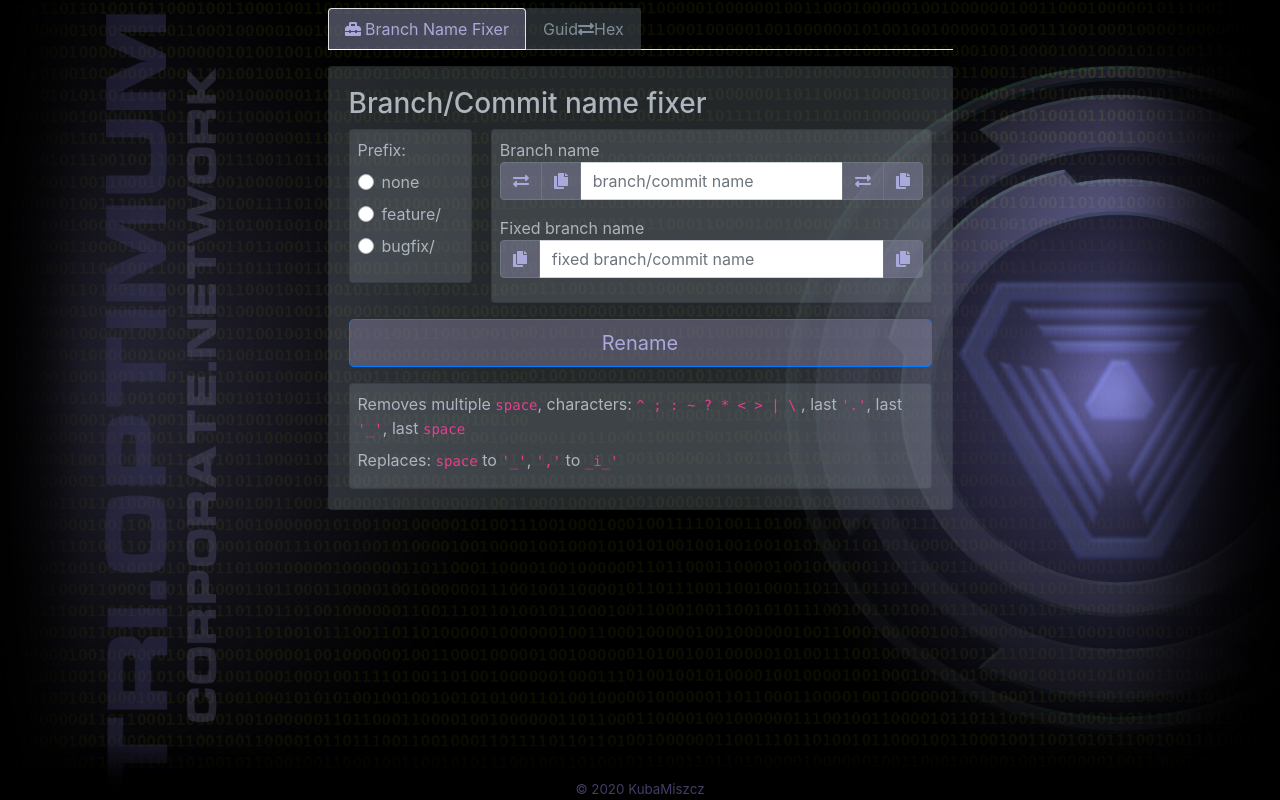
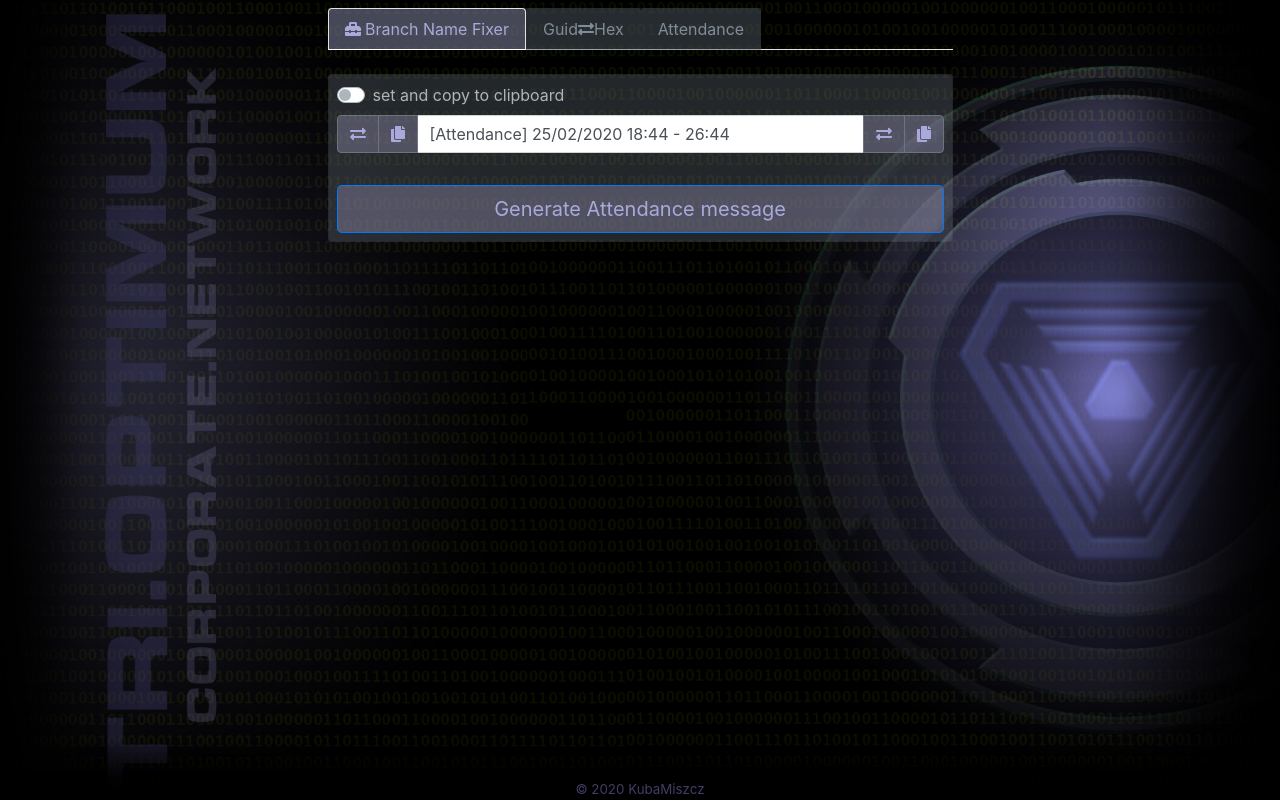
Before and after one commit to KubaMiszcz/KMDevTools, an Angular app: page / in a window 1280 px wide. Built offline with nearby package versions, Linux system fonts and the light colour scheme.

Commit message:
add attendance message gegnerator

```diff
--- a/src/app/app.component.html
+++ b/src/app/app.component.html
@@ -5,23 +5,42 @@
     <div class="col-6">
 
       <ul class="nav nav-tabs" id="myTab" role="tablist">
+
         <li class="nav-item">
           <a class="nav-link active" id="home-tab" data-toggle="tab" href="#BranchNameFixer" role="tab" aria-controls="home" aria-selected="true">
             <i class="fas fa-toolbox    "></i>
             Branch Name Fixer</a>
         </li>
+
         <li class="nav-item">
           <a class="nav-link" id="profile-tab" data-toggle="tab" href="#Guid2Hex" role="tab" aria-controls="profile" aria-selected="false">
             Guid<i class="fas fa-exchange-alt"></i>Hex</a>
         </li>
+
+        <li class="nav-item">
+          <a class="nav-link" id="profile-tab" data-toggle="tab" href="#attendance" role="tab" aria-controls="profile" aria-selected="false">
+            Attendance</a>
+        </li>
+
       </ul>
+
+
+
       <div class="tab-content" id="myTabContent">
-        <div class="tab-pane fade  show active" id="BranchNameFixer" role="tabpanel" aria-labelledby="home-tab">
+
+
+        <div class="tab-pane fade  " id="BranchNameFixer" role="tabpanel" aria-labelledby="home-tab">
           <app-branch-name-fixer></app-branch-name-fixer>
         </div>
+
         <div class="tab-pane fade" id="Guid2Hex" role="tabpanel" aria-labelledby="profile-tab">
           <app-guid-to-hex></app-guid-to-hex>
         </div>
+
+        <div class="tab-pane fade show active" id="attendance" role="tabpanel" aria-labelledby="attendance-tab">
+          <app-attendance></app-attendance>
+        </div>
+
       </div>
     </div>
 
--- a/src/app/app.module.ts
+++ b/src/app/app.module.ts
@@ -6,10 +6,12 @@ import { NgModule } from '@angular/core';
 import { AppRoutingModule } from './app-routing.module';
 import { AppComponent } from './app.component';
 import { BranchNameFixerModule } from './branch-name-fixer-module/branch-name-fixer.module';
+import { AttendanceComponent } from './attendance/attendance.component';
 
 @NgModule({
   declarations: [
-    AppComponent
+    AppComponent,
+    AttendanceComponent
   ],
   imports: [
     BrowserModule,
--- /dev/null
+++ b/src/app/attendance/attendance.component.html
@@ -0,0 +1,52 @@
+<div class="col p-0 pt-4">
+  <div class="card">
+    <div class="card-body p-2">
+
+
+      <div class="form-group">
+
+        <div class="custom-control custom-switch mb-2">
+          <input [(ngModel)]="fullAuto" type="checkbox" class="custom-control-input" id="customSwitch1">
+          <label class="custom-control-label" for="customSwitch1">set and copy to clipboard</label>
+        </div>
+
+        <!-- <label for="">standard Guid/UUID</label> -->
+        <div class="input-group mb-3">
+          <div class="input-group-prepend">
+            <button class="btn btn-outline-secondary" type="button" id="button-addon1" (click)="generateAttendanceMessage()">
+              <i class="fas fa-exchange-alt"></i>
+            </button>
+            <button class="btn btn-outline-secondary" type="button" id="button-addon1" (click)="copyInputMessageToClipboard(attendanceInput)">
+              <i class="fas fa-copy"></i>
+            </button>
+          </div>
+
+          <input #attendanceInput [(ngModel)]="attendanceMessage" type="text" class="form-control" name="guid" id="guid" aria-describedby="helpId"
+            placeholder="Today Attendance Message" value="">
+
+          <div class="input-group-append">
+            <button class="btn btn-outline-secondary" type="button" id="button-addon1" (click)="generateAttendanceMessage()">
+              <i class="fas fa-exchange-alt"></i>
+            </button>
+            <button class="btn btn-outline-secondary" type="button" id="button-addon1" (click)="copyInputMessageToClipboard(attendanceInput)">
+              <i class="fa fa-copy    "> </i>
+            </button>
+          </div>
+        </div>
+
+      </div>
+
+
+      <div class="col p-0 pt-3 d-flex">
+        <button type="submit" class="flex-fill btn btn-primary btn-lg " (click)="generateAttendanceMessage()">Generate Attendance message </button>
+      </div>
+
+
+    </div>
+  </div>
+
+</div>
+
+<div *ngIf="showAlert" class="alert alert-info m-4" role="alert">
+  Generated! {{fullAuto?'And copied to clipboard':''}}
+</div>
--- /dev/null
+++ b/src/app/attendance/attendance.component.scss
@@ -0,0 +1,25 @@
+.card {
+  background-color: #808b9847;
+  color: #adb5bd;
+}
+
+.alert {
+  color: hsla(244, 36%, 67%, 1);
+  background-color: #7a7ac45e;
+  border: none;
+}
+
+.btn {
+  background-color: hsla(242, 18%, 63%, 0.4);
+  color: hsla(238, 41%, 76%, 1);
+}
+
+.btn:hover {
+  background-color: hsla(242, 90%, 28%, 0.637);
+  color: hsla(238, 41%, 76%, 1);
+}
+
+.btn-primary:not(:disabled):not(.disabled):active {
+  background-color: hsla(242, 86%, 43%, 0.63);
+  color: #a9aadb;
+}
--- /dev/null
+++ b/src/app/attendance/attendance.component.ts
@@ -0,0 +1,37 @@
+import { Component, OnInit, ViewChild, ElementRef } from '@angular/core';
+
+@Component({
+  selector: 'app-attendance',
+  templateUrl: './attendance.component.html',
+  styleUrls: ['./attendance.component.scss']
+})
+export class AttendanceComponent implements OnInit {
+  @ViewChild('attendanceInput') attendanceInput: ElementRef;
+  attendanceMessage: string;
+
+  fullAuto: boolean;
+  showAlert: boolean;
+
+  workDayHours = 8;
+
+  constructor() { }
+
+  ngOnInit(): void {
+    this.generateAttendanceMessage();
+  }
+
+  copyInputMessageToClipboard(inputElement) {
+    inputElement.select();
+    document.execCommand('copy');
+    inputElement.setSelectionRange(0, 0);
+  }
+
+  generateAttendanceMessage() {
+    // [Attendance] 06/04/2020 08:05 - 16:05
+    let today = new Date();
+    this.attendanceMessage = '[Attendance] '
+      + today.getDate().toString().toString().padStart(2, "0") + '/' + today.getMonth().toString().padStart(2, "0") + '/' + today.getFullYear() + ' '
+      + today.getHours().toString().padStart(2, "0") + ':' + today.getMinutes().toString().padStart(2, "0")
+      + ' - ' + (today.getHours() + this.workDayHours).toString().padStart(2, "0") + ':' + today.getMinutes().toString().padStart(2, "0");
+  }
+}
```
Also changed, not shown: 1 other file (tests, documents, lock files or other folders).
